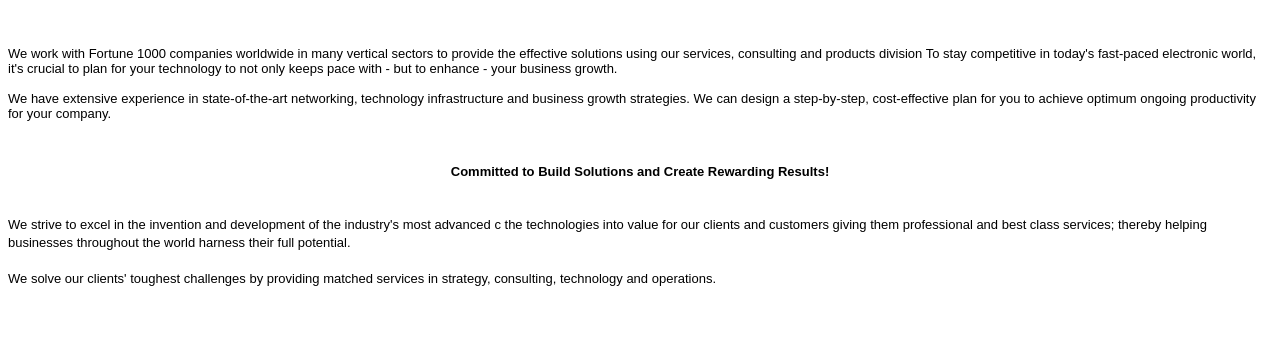
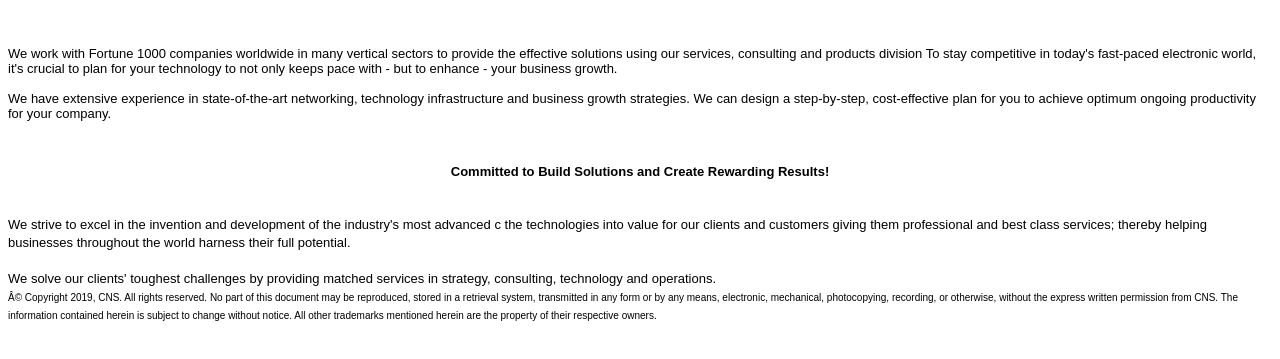
Before and after one commit to satishsswamy/dci, a plain HTML site: page WebContent/index.html in a window 1280 px wide. Shown: the part 113-472 px from the top of the page. Drawn offline with Linux system fonts and the light colour scheme.

Commit message:
copyright

```diff
--- a/WebContent/index.html
+++ b/WebContent/index.html
@@ -24,5 +24,6 @@
 We solve our clients' toughest challenges by providing matched services in strategy, consulting, technology and operations.
 <br>
 </font>
+<font face=arial size=1>© Copyright 2019, CNS. All rights reserved. No part of this document may be reproduced, stored in a retrieval system, transmitted in any form or by any means, electronic, mechanical, photocopying, recording, or otherwise, without the express written permission from CNS. The information contained herein is subject to change without notice. All other trademarks mentioned herein are the property of their respective owners.</font>
 </body>
 </html>
```
